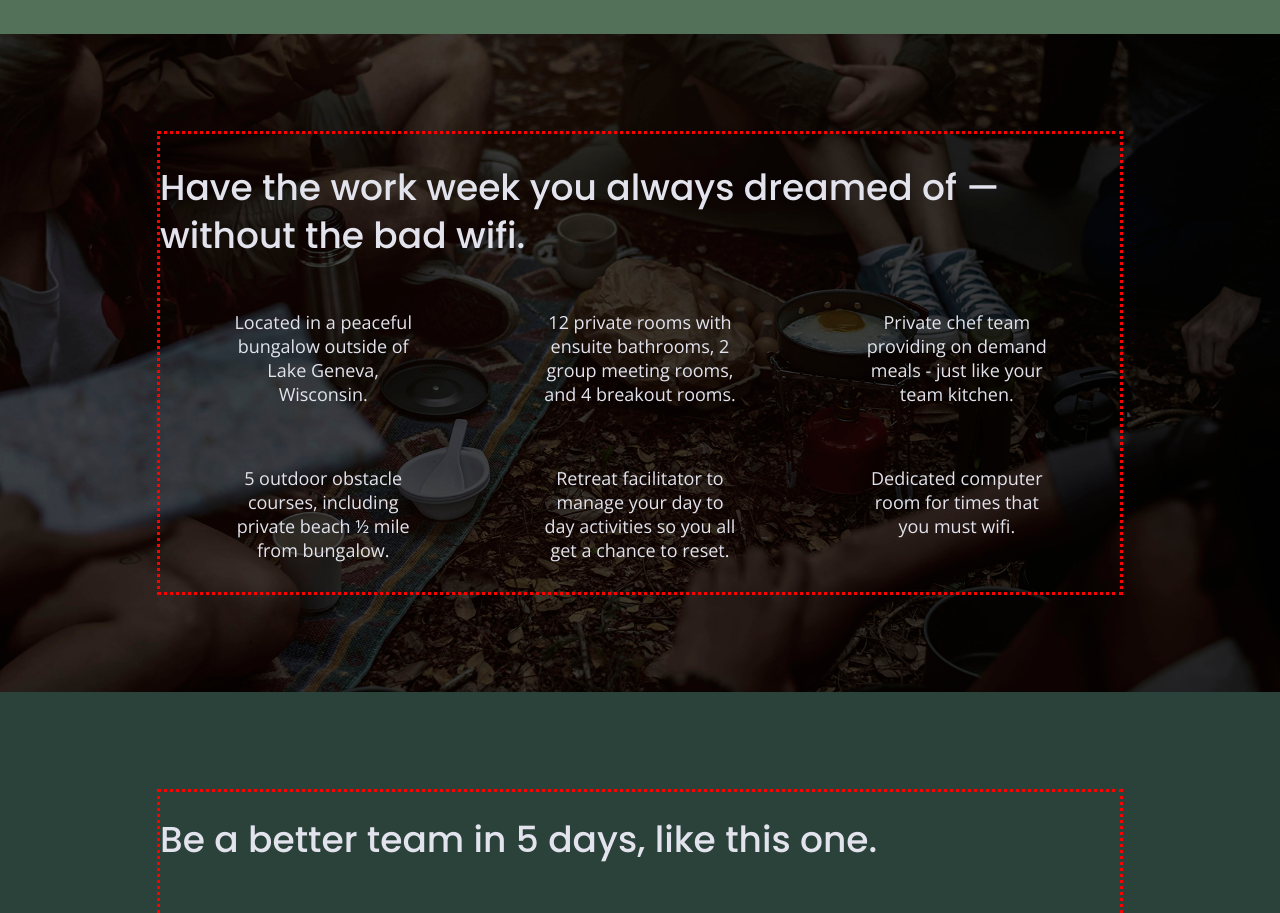
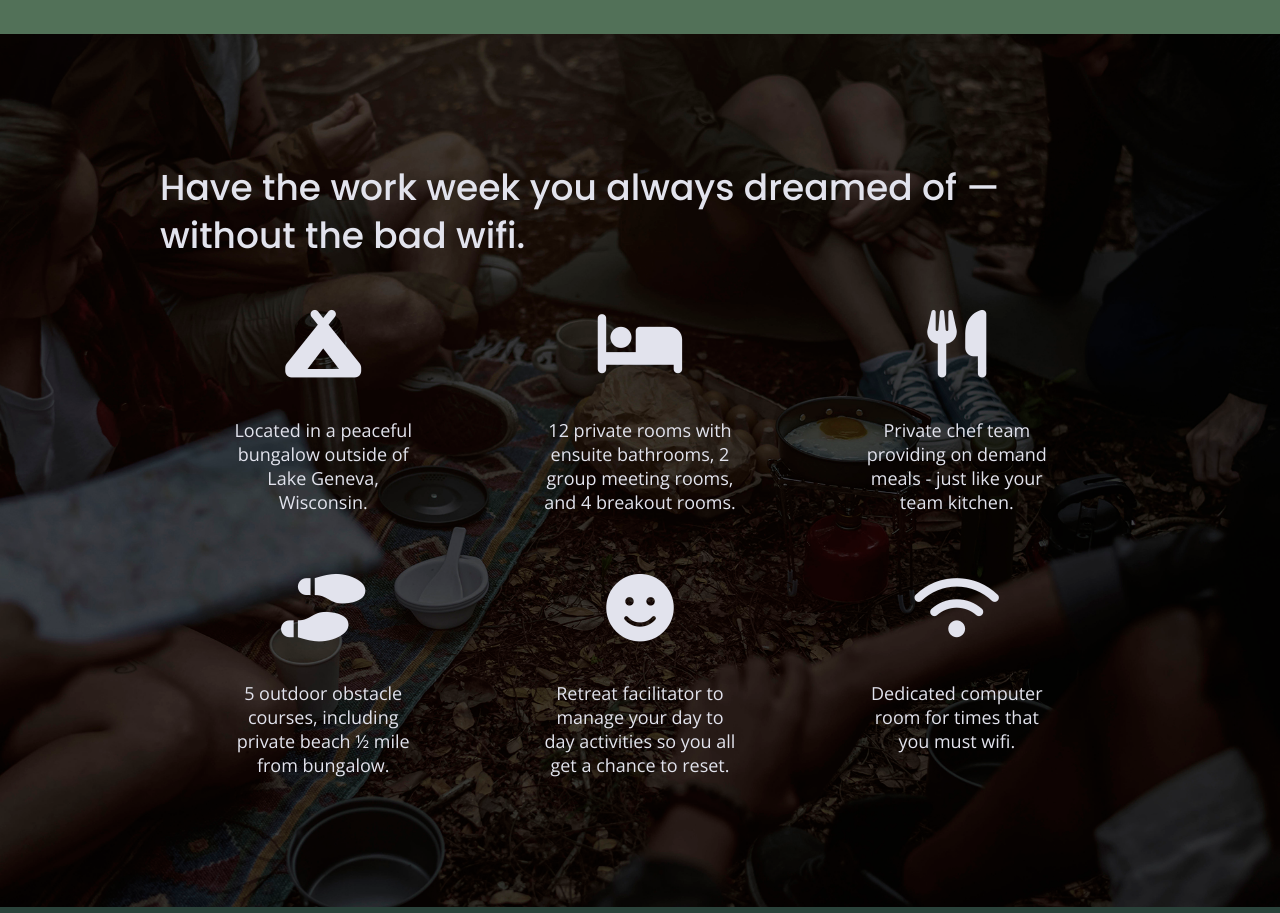
Before and after one commit to Gregarious24/responsive-website-project, a website built with Parcel: page index.html in a window 1280 px wide. Shown: the part 960-1873 px from the top of the page. Built offline with nearby package versions, Linux system fonts and the light colour scheme.

Commit message:
Added icons to Features section of homepage

```diff
--- a/css/main.css
+++ b/css/main.css
@@ -145,7 +145,7 @@ address {
 }
 
 .content-wrapper {
-  outline: 3px dotted red;
+  /* outline: 3px dotted red; */
   margin: 50px 0;
   width: 90%;
 }
@@ -307,6 +307,12 @@ input[type=button] {
   text-align: center;
   width: 63%;
 }
+
+.features i {
+  font-size: 3.75em;
+  margin-bottom: 40px;
+}
+
 
 .features p {
   margin: 0;
--- a/index.html
+++ b/index.html
@@ -18,6 +18,9 @@
 
   <link rel="stylesheet" href="css/normalize.css">
   <link rel="stylesheet" href="css/main.css">
+
+  <!-- Font Awesome Kit -->
+  <script src="https://kit.fontawesome.com/bd7cd4e855.js" crossorigin="anonymous"></script>
 
   <!-- Google Fonts -->
   <link rel="preconnect" href="https://fonts.googleapis.com">
@@ -77,33 +80,45 @@
         <h2>Have the work week you always dreamed of — without the bad wifi.</h2>
         <div class="features-items">
           <article>
-            <p class="fontawesome-icon"></p>
+            <p class="fontawesome-icon">
+              <i class="fas fa-campground"></i>
+            </p>
             <p class="features-item-description">Located in a peaceful bungalow outside of Lake Geneva, Wisconsin.</p>
           </article>
           <article>
-            <p class="fontawesome-icon"></p>
+            <p class="fontawesome-icon">
+              <i class="fas fa-bed"></i>
+            </p>
             <p class="features-item-description">12 private rooms with ensuite bathrooms, 2 group meeting rooms, and 4
               breakout rooms.</p>
           </article>
           <article>
-            <p class="fontawesome-icon"></p>
+            <p class="fontawesome-icon">
+              <i class="fas fa-utensils"></i>
+            </p>
             <p class="features-item-description">Private chef team providing on demand meals - just like your team
               kitchen.</p>
           </article>
           <article>
-            <p class="fontawesome-icon"></p>
+            <p class="fontawesome-icon">
+              <i class="fas fa-shoe-prints"></i>
+            </p>
             <p class="features-item-description">5 outdoor obstacle courses, including private beach ½ mile from
               bungalow.
             </p>
           </article>
           <article>
-            <p class="fontawesome-icon"></p>
+            <p class="fontawesome-icon">
+              <i class="fas fa-smile"></i>
+            </p>
             <p class="features-item-description">Retreat facilitator to manage your day to day activities so you all get
               a
               chance to reset.</p>
           </article>
           <article>
-            <p class="fontawesome-icon"></p>
+            <p class="fontawesome-icon">
+              <i class="fas fa-wifi"></i>
+            </p>
             <p class="features-item-description">Dedicated computer room for times that you must wifi.</p>
           </article>
         </div>
```
Also changed, not shown: about/index.html (+3 -0 lines), faq/index.html (+3 -0 lines).
